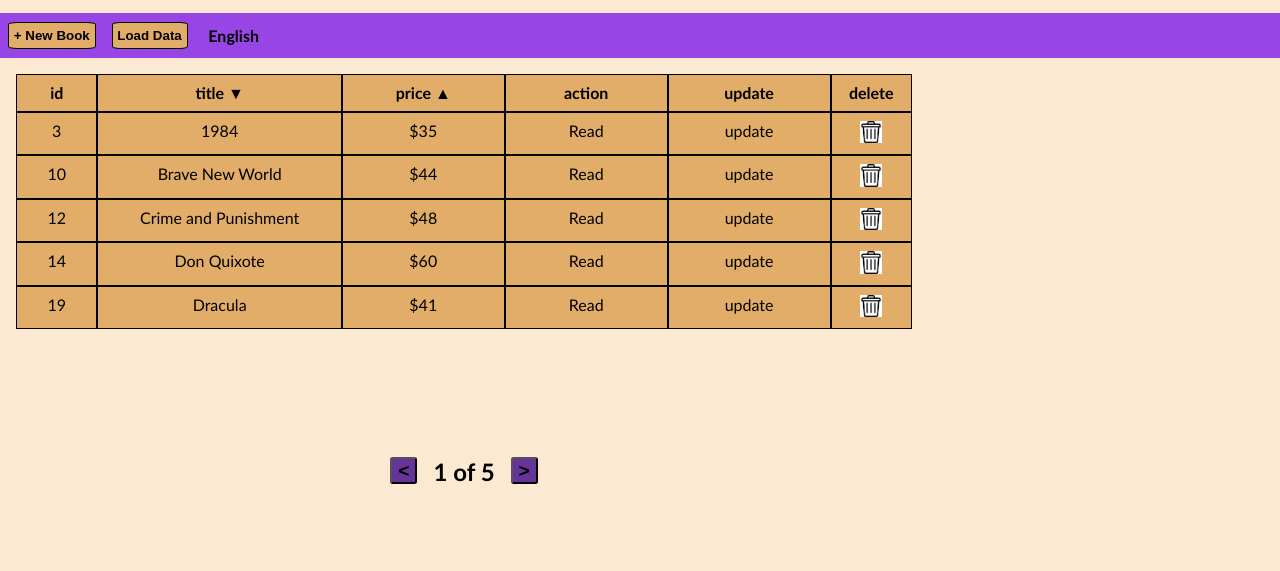
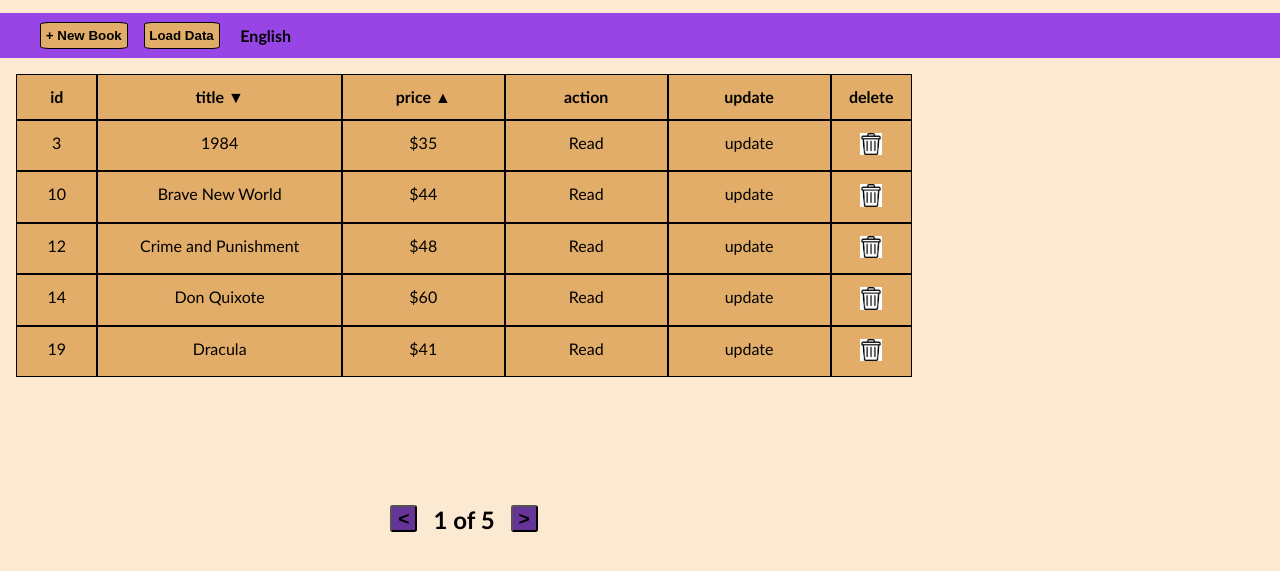
Before and after one commit to ahuva12/Store-Book, a plain HTML site: page index.html in a window 1280 px wide. Shown: the part 145-716 px from the top of the page. Drawn offline with Linux system fonts and the light colour scheme.

Commit message:
more chages in css

```diff
--- a/style.css
+++ b/style.css
@@ -43,6 +43,7 @@ body {
     justify-content: start;
     align-items: center;
     font-weight: bold;
+    padding-left: 2rem;
 }
 
 #toolbar button {
@@ -95,7 +96,7 @@ body {
 
 #table-books th, #table-books td {
     border: 1px solid black;
-    padding: 8px;
+    padding: 12px;
     text-align: center
 }
 
```
